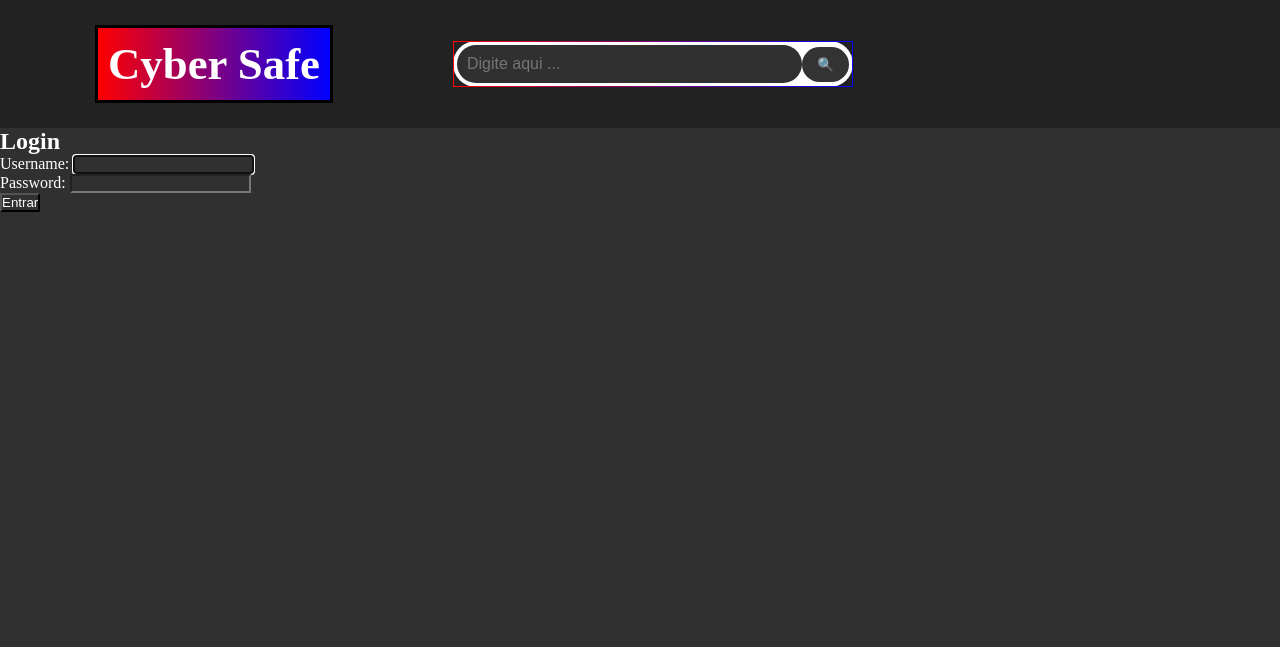
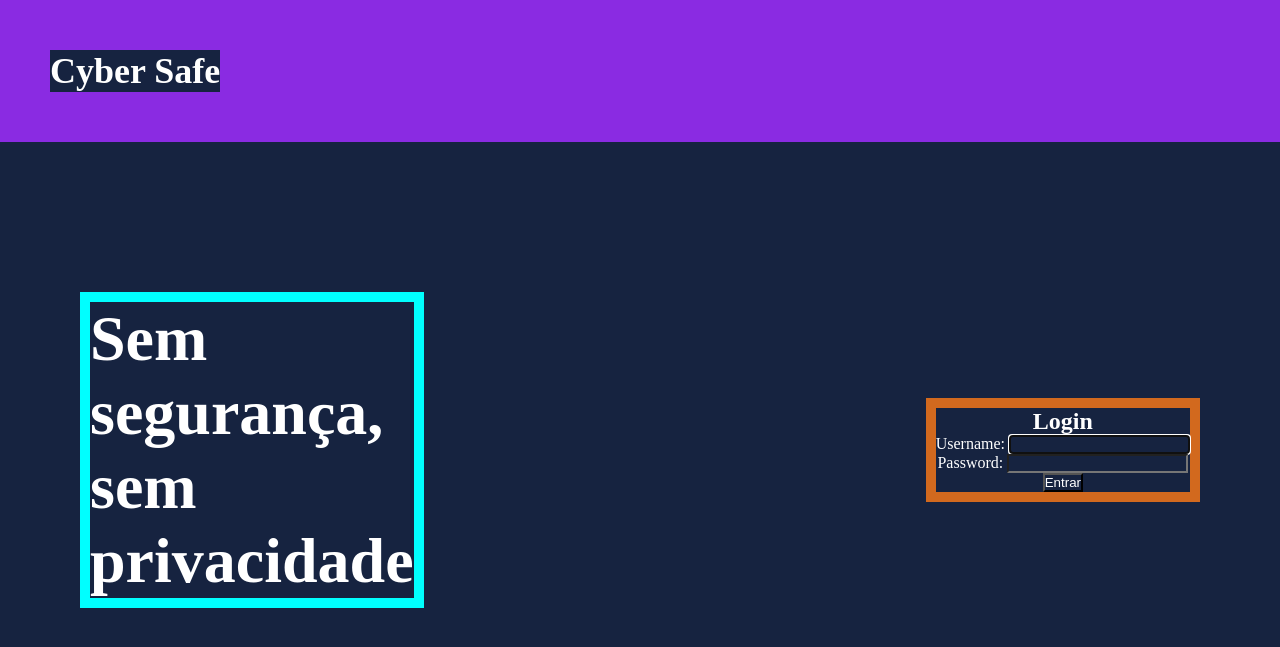
Before and after one commit to FelipeS04/Ciber-Safe-site, a Django app: page /login/ in a window 1280 px wide. Shown: the top 647 px of the page. Run offline with Django 5.2, Linux system fonts and the light colour scheme.

Commit message:
Atualização do css e html

```diff
--- /dev/null
+++ b/learning_logs/static/learning_logs/css/login.css
@@ -0,0 +1,39 @@
+* {
+    margin: 0;
+    padding: 0;
+    box-sizing: border-box;
+    background-color: #162340;
+    color: rgb(255, 255, 255);
+}
+
+
+header {
+    display: flex;
+    align-items: center;
+    padding: 50px;
+    font-size: 1.5em;
+    background-color: blueviolet;
+}
+
+.div_1 {
+    display: flex;
+    align-items: center;
+    padding-top: 150px;
+    justify-content: space-between;
+}
+
+.text_principal {
+    padding: 10px;
+    margin-left: 80px;
+    background-color: aqua;
+}
+.text_principal h1{
+    font-size: 4em;
+}
+
+.janela_login {
+    padding: 10px;
+    margin-right: 80px;
+    text-align: center;
+    background-color: chocolate;
+}
--- a/learning_logs/templates/learning_logs/login.html
+++ b/learning_logs/templates/learning_logs/login.html
@@ -1,20 +1,31 @@
 <!DOCTYPE html>
 <html lang="pt-br">
 <head>
+    {% load static %}
     <meta charset="UTF-8">
     <meta name="viewport" content="width=device-width, initial-scale=1.0">
     <title>Document</title>
+    <link rel="stylesheet" href="{% static 'learning_logs/css/login.css' %}">
 </head>
 <body>
-    {% extends "learning_logs/base.html" %}
 
     {% block content %}
+    <header>
+      <h2>Cyber Safe</h2>
+    </header>
+    <div class="div_1">
+      <div class="text_principal">
+        <h1>Sem <br>segurança, <br>sem <br>privacidade</h1>
+      </div>
+      <div class="janela_login">
         <h2>Login</h2>
         <form method="post">
           {% csrf_token %}
           {{ form.as_p }}
           <button type="submit">Entrar</button>
         </form>
+      </div>
+    </div>
     {% endblock %}
 
 </body>
```
Lines whose indentation alone changed are shown as unchanged.
